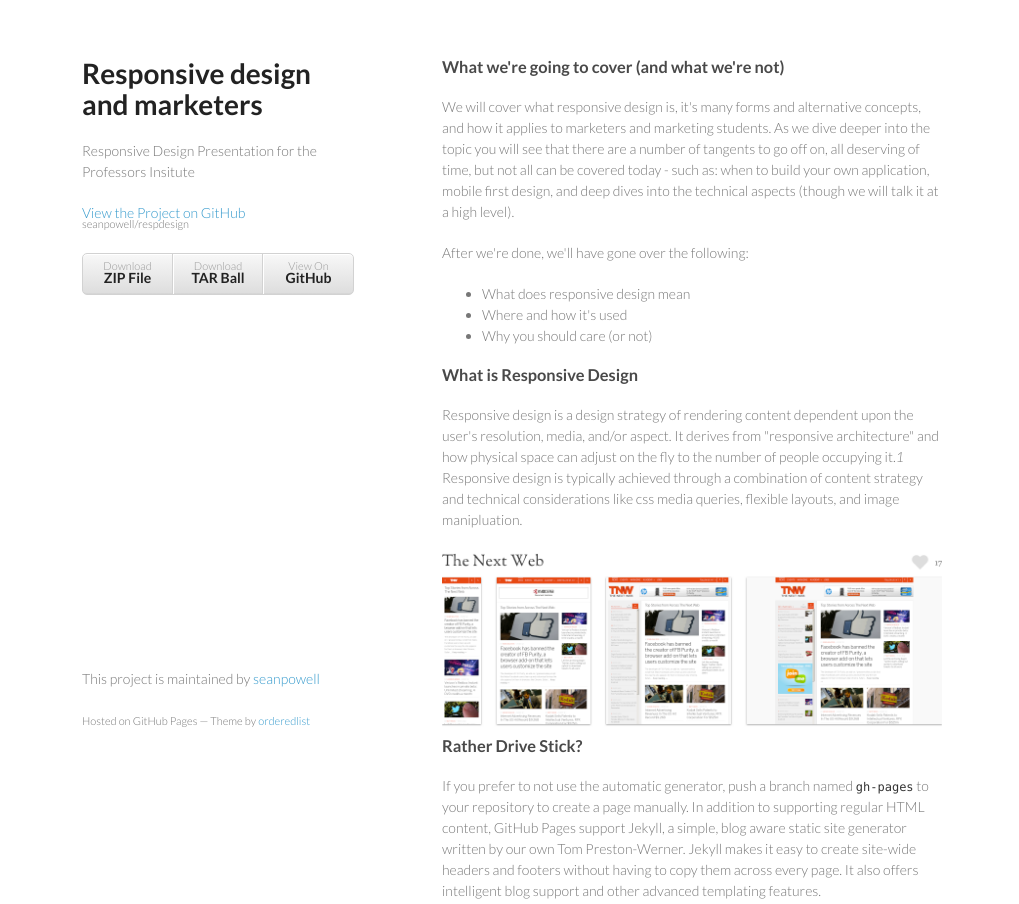
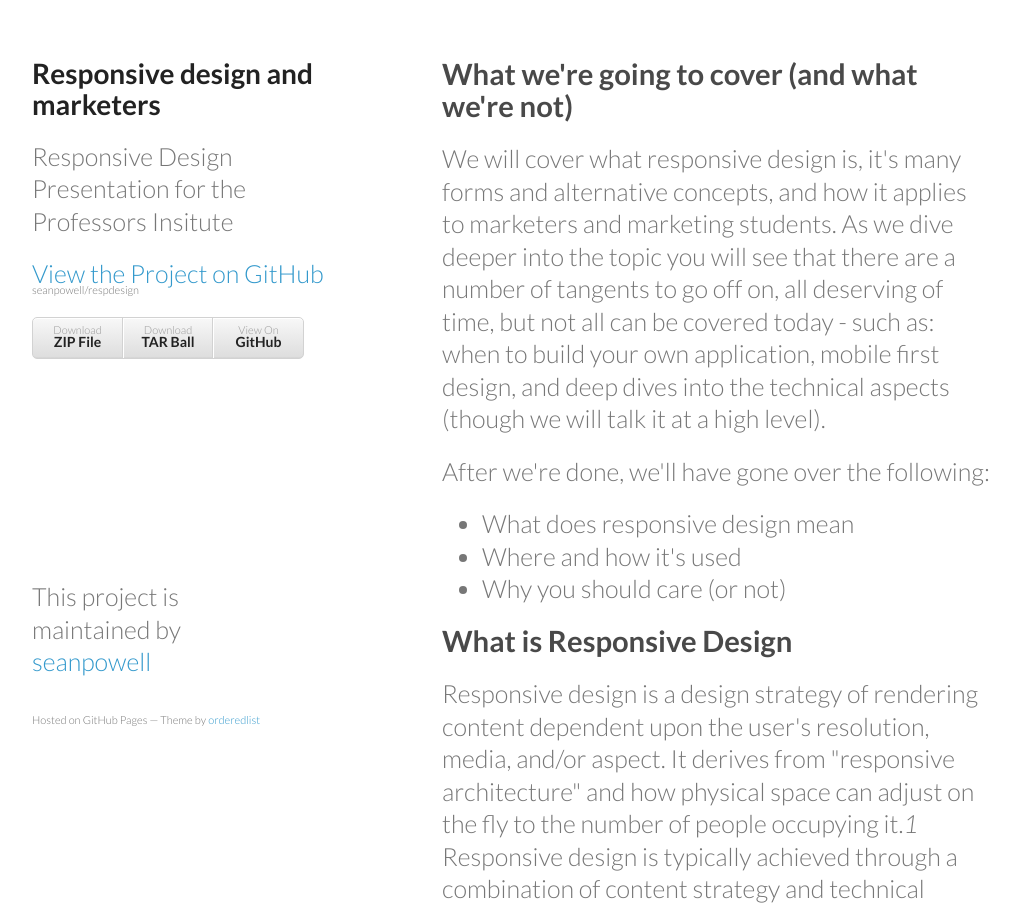
Before and after one commit to seanpowell/respdesign, a plain HTML site: page index.html in a window 1280 px wide. Shown: the top 904 px of the page, without its empty margins (128-1147 px from the left). Drawn offline with Linux system fonts and the light colour scheme.

Commit message:
updates to make it look a little better on a big screen
Signed-off-by: Sean Powell <sean@engageyourcause.com>

```diff
--- a/stylesheets/styles.css
+++ b/stylesheets/styles.css
@@ -2,7 +2,7 @@
 
 body {
   padding:50px;
-  font:14px/1.5 Lato, "Helvetica Neue", Helvetica, Arial, sans-serif;
+  font:25px/1.3 Lato, "Helvetica Neue", Helvetica, Arial, sans-serif;
   color:#777;
   font-weight:300;
 }
@@ -46,7 +46,7 @@ a small {
 }
 
 .wrapper {
-  width:860px;
+  width:960px;
   margin:0 auto;
 }
 
@@ -96,7 +96,7 @@ img {
 }
 
 header {
-  width:270px;
+  width:320px;
   float:left;
   position:fixed;
 }
@@ -160,7 +160,7 @@ header ul a strong {
 }
 
 section {
-  width:500px;
+  width:550px;
   float:right;
   padding-bottom:50px;
 }
```
